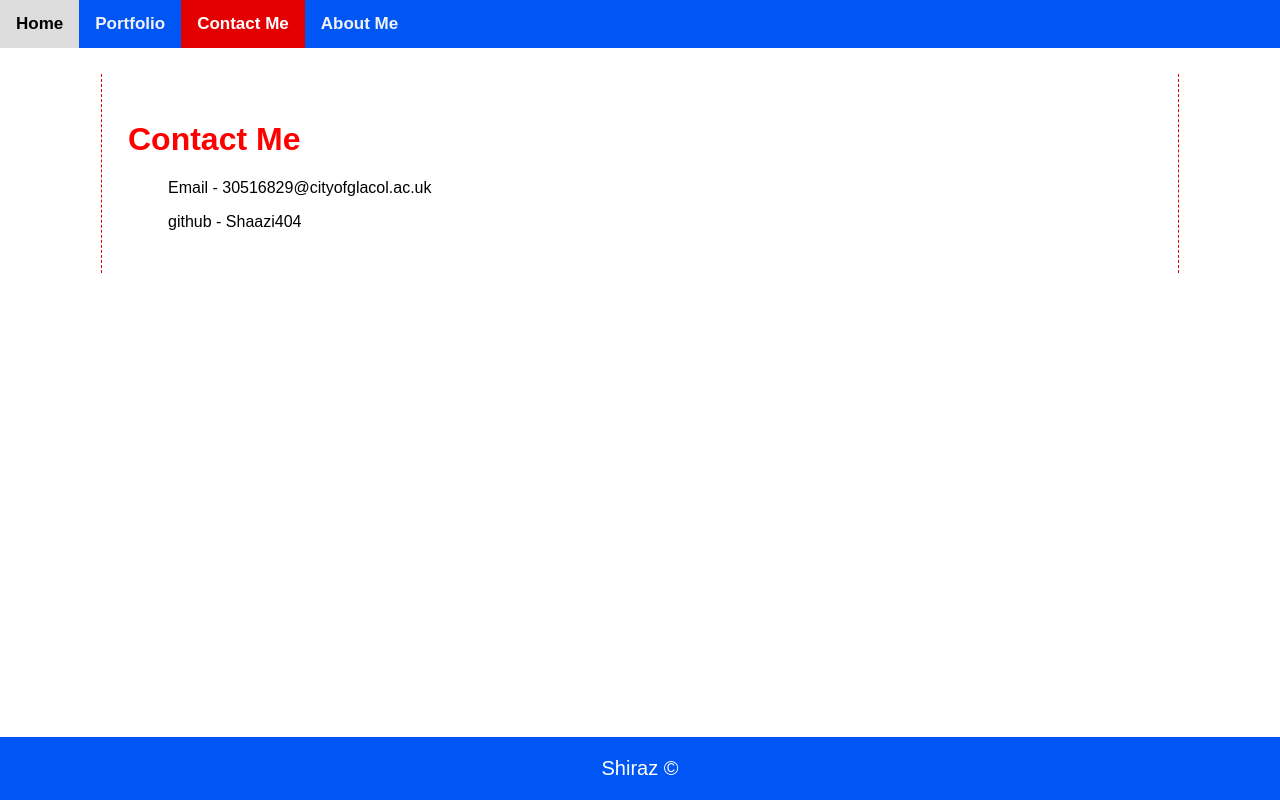
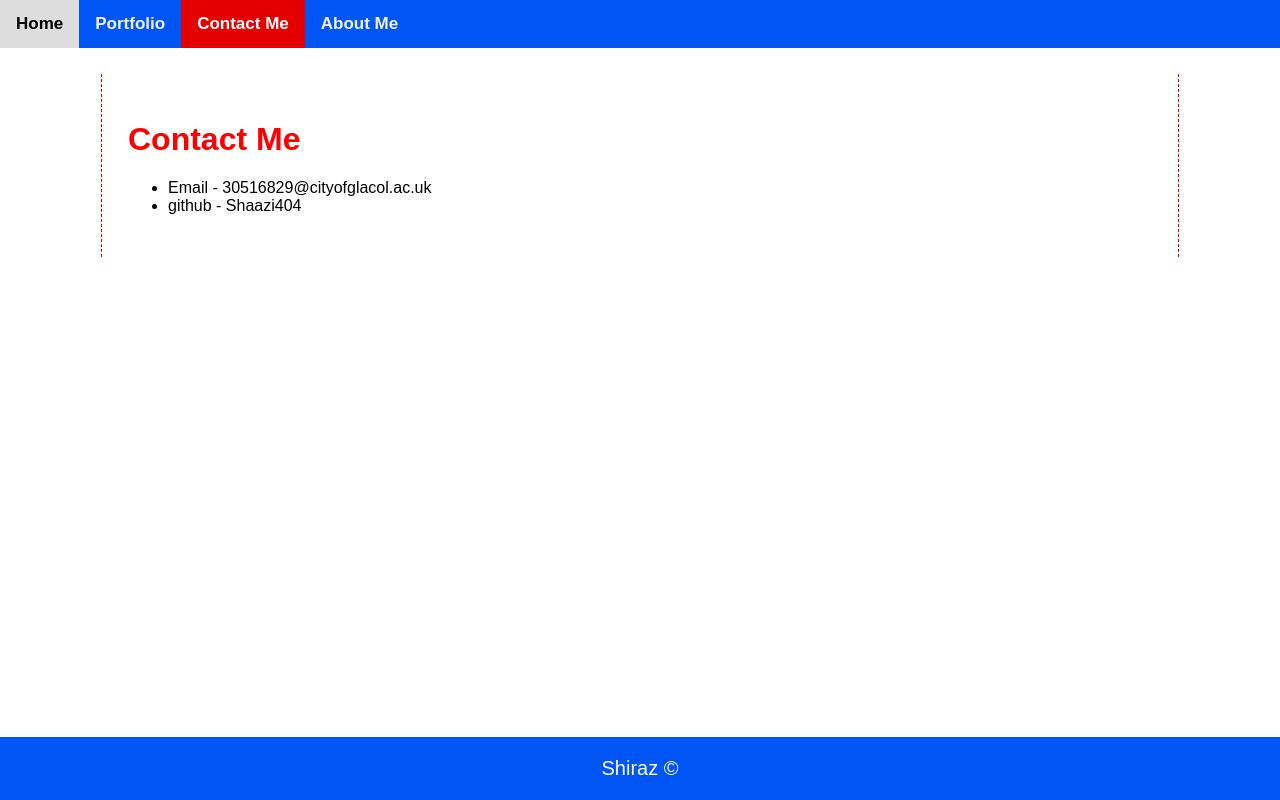
Before and after one commit to Shaazi404/College-Website, a plain HTML site: page contact_me.html in a window 1280 px wide. Drawn offline with Linux system fonts and the light colour scheme.

Commit message:
contact_me.html

```diff
--- a/contact_me.html
+++ b/contact_me.html
@@ -30,8 +30,11 @@
 
   <h1 style="color:red;">Contact Me</h1>
 
-<ul>Email - 30516829@cityofglacol.ac.uk</ul>
-<ul>github - Shaazi404</ul>
+   <ul>
+  <li>Email - 30516829@cityofglacol.ac.uk</li>
+  <li>github - Shaazi404</li>
+</ul>
+
 </main>
 
 <div class="footer">
```
